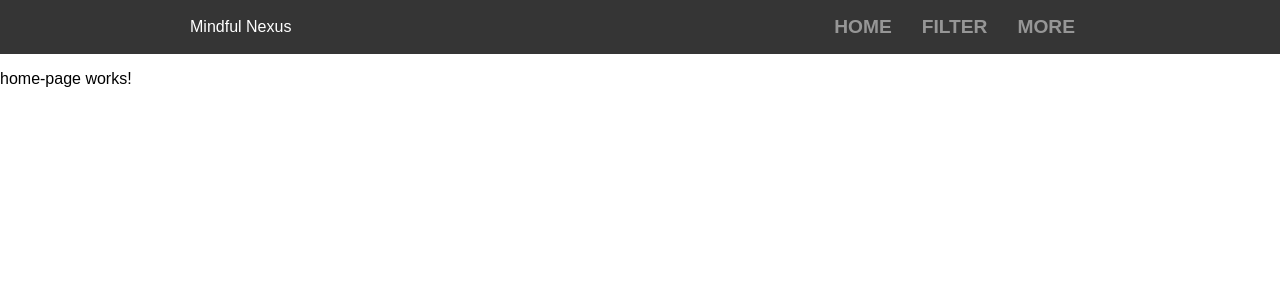
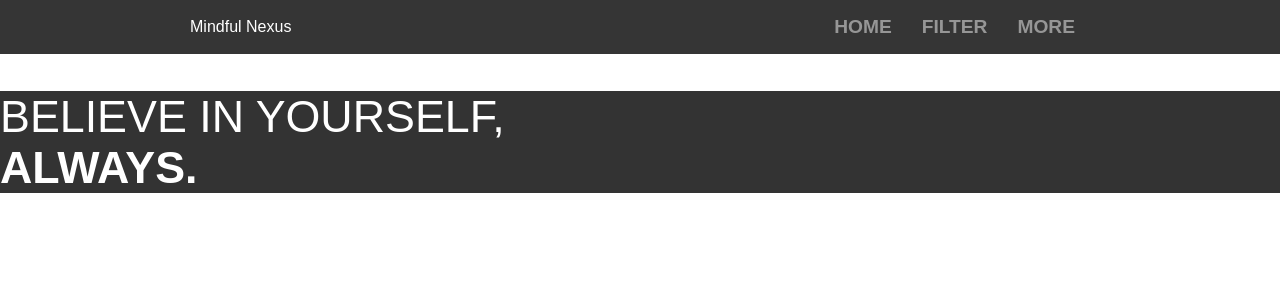
Before and after one commit to Buraiyen/Mindful-Nexus, an Angular app: page / in a window 1280 px wide. Shown: the top 300 px of the page. Built offline with nearby package versions, Linux system fonts and the light colour scheme.

Commit message:
feat: initial header styles

```diff
--- a/src/app/home-page/home-page-header/home-page-header.component.html
+++ b/src/app/home-page/home-page-header/home-page-header.component.html
@@ -1,6 +1,6 @@
-<section>
-  <h1>
-    <span>{{ saying.regular }}</span>
-    <span>{{ saying.bold }}</span>
+<section class="home-header">
+  <h1 class="saying">
+    <span class="regular">{{ saying.regular }}</span>
+    <span class="bold">{{ saying.bold }}.</span>
   </h1>
 </section>
--- a/src/app/home-page/home-page-header/home-page-header.component.scss
+++ b/src/app/home-page/home-page-header/home-page-header.component.scss
@@ -0,0 +1,17 @@
+.home-header {
+  margin: 0;
+  background-color: #333333;
+  color: white;
+
+  .saying {
+    text-transform: uppercase;
+    font-size: 2.8rem;
+    span {
+      display: block;
+
+      &.regular {
+        font-weight: 100;
+      }
+    }
+  }
+}
--- a/src/app/home-page/home-page.component.html
+++ b/src/app/home-page/home-page.component.html
@@ -1 +1 @@
-<p>home-page works!</p>
+<app-home-page-header />
```
